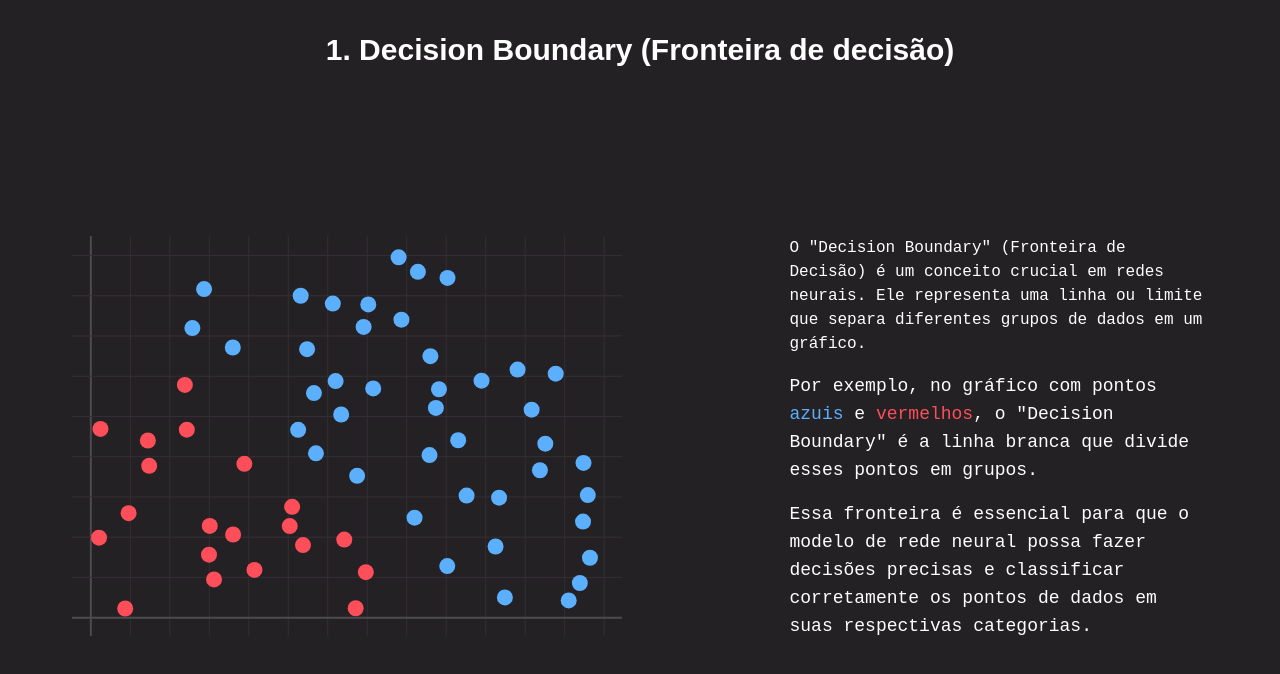
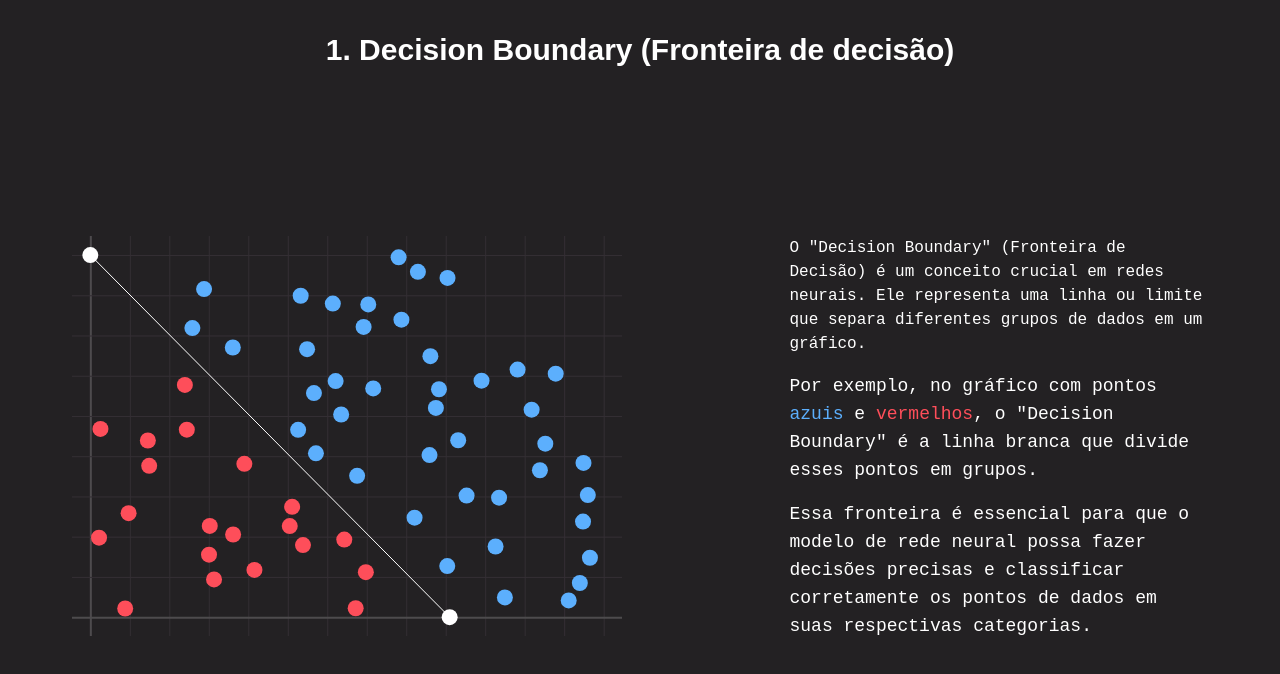
Before and after one commit to tahaluh/NeuraNet, a Next.js app: page / in a window 1280 px wide. Shown: the top 674 px of the page. Built offline with nearby package versions, Linux system fonts and the light colour scheme.

Commit message:
feat: line strokes added

```diff
--- a/src/app/page.tsx
+++ b/src/app/page.tsx
@@ -30,6 +30,10 @@ export default function Home() {
             centerAxis={false}
             blueStrokeData={pointsLeft}
             redStrokeData={pointsRight}
+            lineStrokeData={[
+              { x: 0, y: 10 },
+              { x: 7, y: 0 },
+            ]}
             dotSize={8}
           />
         </div>
--- a/src/components/neuraChart.tsx
+++ b/src/components/neuraChart.tsx
@@ -123,6 +123,17 @@ const NeuraChart: React.FC<propsInterface> = ({
         .attr("stroke", "#FFFFFF")
         .attr("stroke-width", lineSize)
         .attr("d", line);
+      // Criação dos pontos inicial e final da linha
+      svg
+        .selectAll("circle.white")
+        .data([lineStrokeData[0], lineStrokeData[lineStrokeData.length - 1]])
+        .enter()
+        .append("circle")
+        .attr("class", "white")
+        .attr("cx", (d) => xScale(d.x))
+        .attr("cy", (d) => yScale(d.y))
+        .attr("r", dotSize)
+        .attr("fill", "#FFFFFF");
 
       // Criação dos pontos vermelhos
       svg
```
